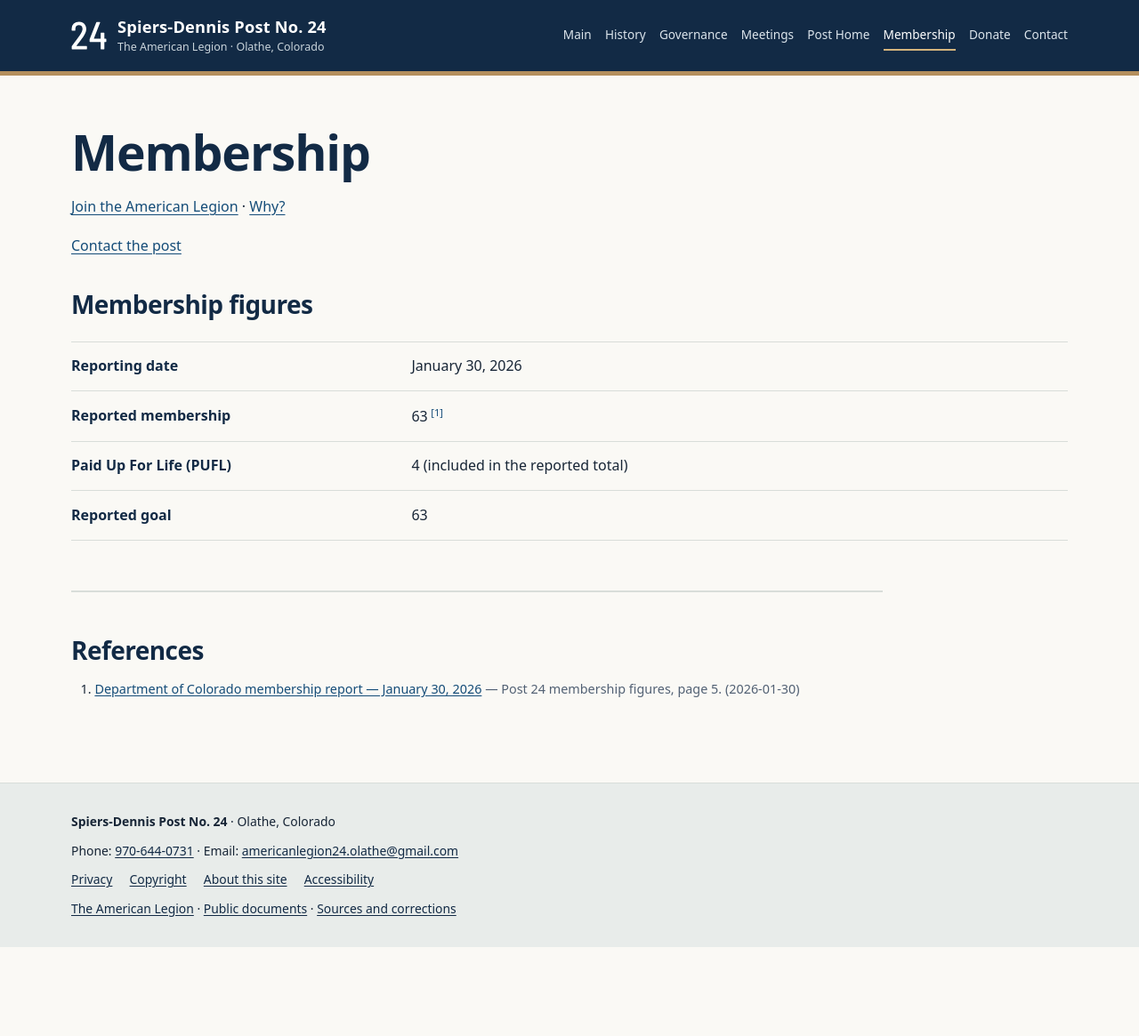
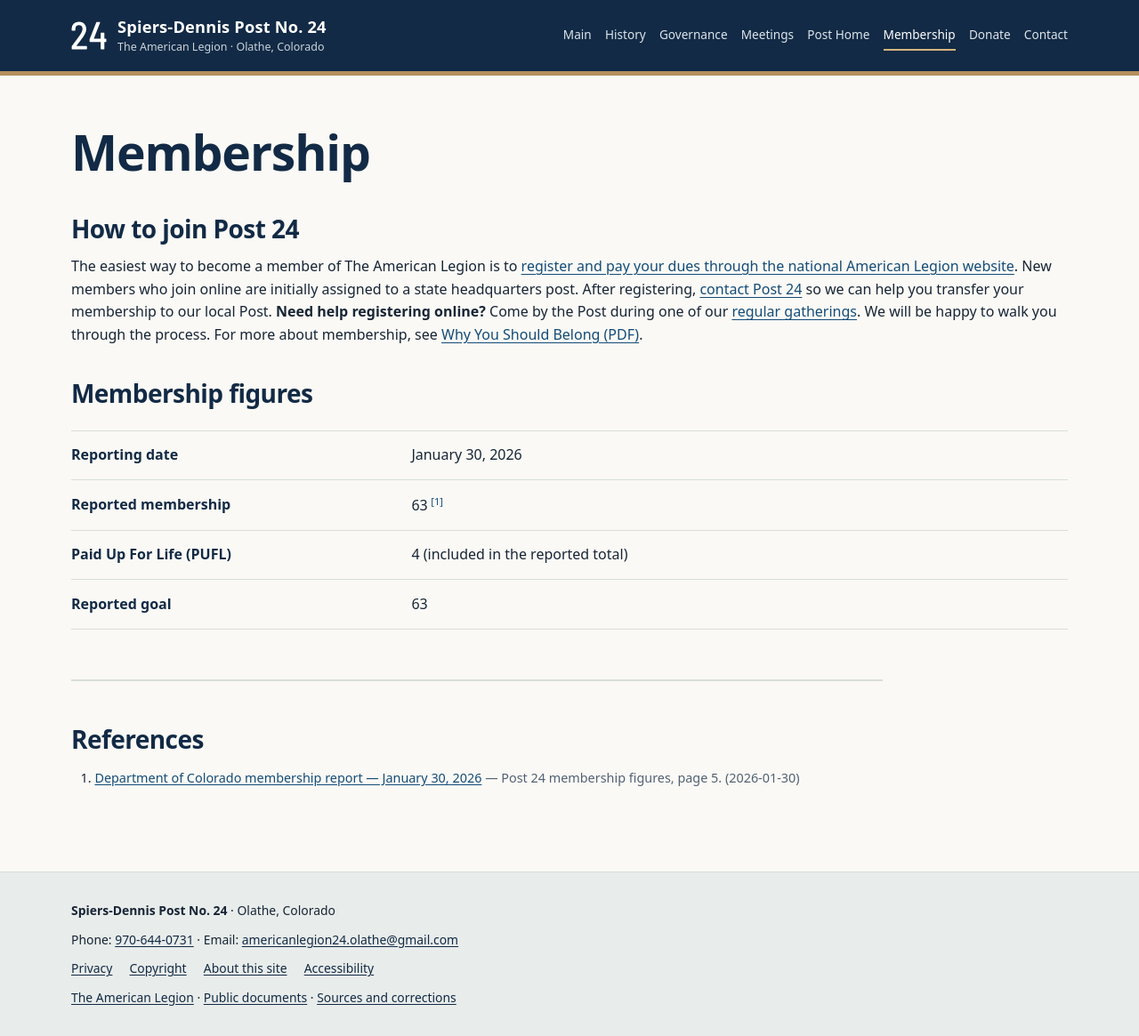
Before and after one commit to SPIERS-DENNIS-POST/spiers-dennis-post.github.io, a Jekyll site: the page built from membership/index.md, in a window 1280 px wide. Shown: the whole page at 89% size. Built offline with Jekyll 4.4.1, drawn with Linux system fonts in a browser that asks for light colours; before the commit the page ends 1065 px from its top, so only the background shows below that.

Commit message:
Explain national online joining and transfer to Post 24

```diff
--- a/membership/index.md
+++ b/membership/index.md
@@ -3,6 +3,7 @@
 description: Join Spiers-Dennis American Legion Post 24, find national eligibility requirements, and view a dated membership report.
 permalink: /membership/
 source_ids: [colorado-membership-2026-01-30]
+provenance_ids: [post-membership-guidance-2026-11-10]
 documents_positioned: true
 documents:
   - id: colorado-legion-membership-report-2026-01-30
@@ -16,8 +17,11 @@
     public: true
 ---
 # Membership
-<p><a href="https://www.legion.org/join">Join the American Legion</a> &middot; <a href="{{ '/assets/documents/Why%20You%20Should%20Belong.pdf' | relative_url }}" aria-label="Why join the American Legion? Read Why You Should Belong (PDF)">Why?</a></p>
-<p><a href="{{ '/contact/' | relative_url }}">Contact the post</a></p>
+## How to join Post 24
+The easiest way to become a member of The American Legion is to [register and pay your dues through the national American Legion website](https://www.legion.org/join/).
+New members who join online are initially assigned to a state headquarters post. After registering, [contact Post 24]({{ '/contact/' | relative_url }}) so we can help you transfer your membership to our local Post.
+**Need help registering online?** Come by the Post during one of our [regular gatherings]({{ '/meetings/' | relative_url }}). We will be happy to walk you through the process.
+For more about membership, see [Why You Should Belong (PDF)]({{ '/assets/documents/Why%20You%20Should%20Belong.pdf' | relative_url }}).
 ## Membership figures
 <dl class="fact-list">
 <div class="fact-row"><dt>Reporting date</dt><dd>January 30, 2026</dd></div>
```
